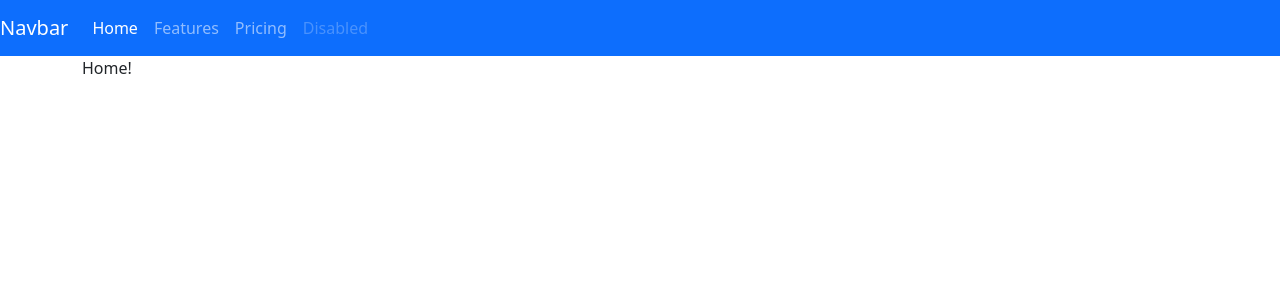
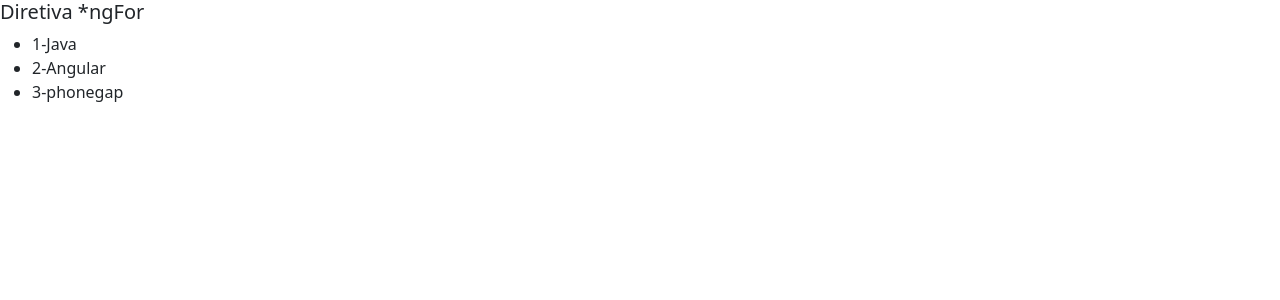
Before and after one commit to daniel-souto-rodrigues/first-project-angular, an Angular app: page / in a window 1280 px wide. Shown: the top 300 px of the page. Built offline with nearby package versions, Linux system fonts and the light colour scheme.

Commit message:
Directive ngFor

```diff
--- a/src/app/app.component.html
+++ b/src/app/app.component.html
@@ -1 +1 @@
-<app-directives-ngswitch></app-directives-ngswitch>
+<app-directives-ngfor></app-directives-ngfor>
--- a/src/app/app.module.ts
+++ b/src/app/app.module.ts
@@ -15,6 +15,7 @@
 import { AppCicloComponent } from './app-ciclo/app-ciclo.component';
 import { DirectivesComponent } from './directives/directives.component';
 import { DirectivesNgswitchComponent } from './directives-ngswitch/directives-ngswitch.component';
+import { DirectivesNgforComponent } from './directives-ngfor/directives-ngfor.component';
 
 @NgModule({
   declarations: [
@@ -27,7 +28,8 @@
     OutputPropertyComponent,
     AppCicloComponent,
     DirectivesComponent,
-    DirectivesNgswitchComponent
+    DirectivesNgswitchComponent,
+    DirectivesNgforComponent
   ],
   imports: [
     BrowserModule,
--- /dev/null
+++ b/src/app/directives-ngfor/directives-ngfor.component.html
@@ -0,0 +1,7 @@
+<h5>Diretiva *ngFor</h5>
+
+<ul>
+  <li *ngFor="let curso of cursos, let i = index">
+    {{i + 1}}-{{ curso }}
+  </li>
+</ul>
--- /dev/null
+++ b/src/app/directives-ngfor/directives-ngfor.component.ts
@@ -0,0 +1,17 @@
+import { Component, OnInit } from '@angular/core';
+
+@Component({
+  selector: 'app-directives-ngfor',
+  templateUrl: './directives-ngfor.component.html',
+  styleUrls: ['./directives-ngfor.component.css']
+})
+export class DirectivesNgforComponent implements OnInit {
+
+  cursos: string[] = ['Java', 'Angular', 'phonegap']
+
+  constructor() { }
+
+  ngOnInit(): void {
+  }
+
+}
```
Also changed, not shown: src/app/directives-ngfor/directives-ngfor.component.css (added), 1 other file (tests, documents, lock files or other folders).
